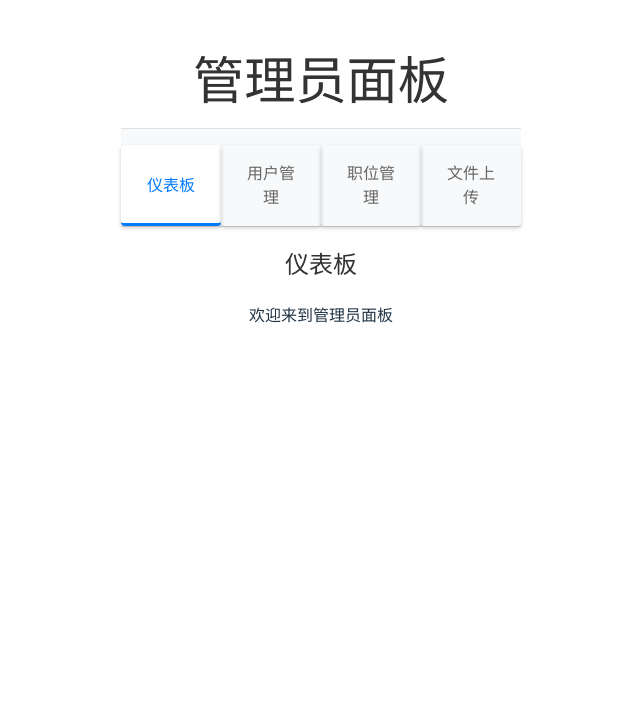
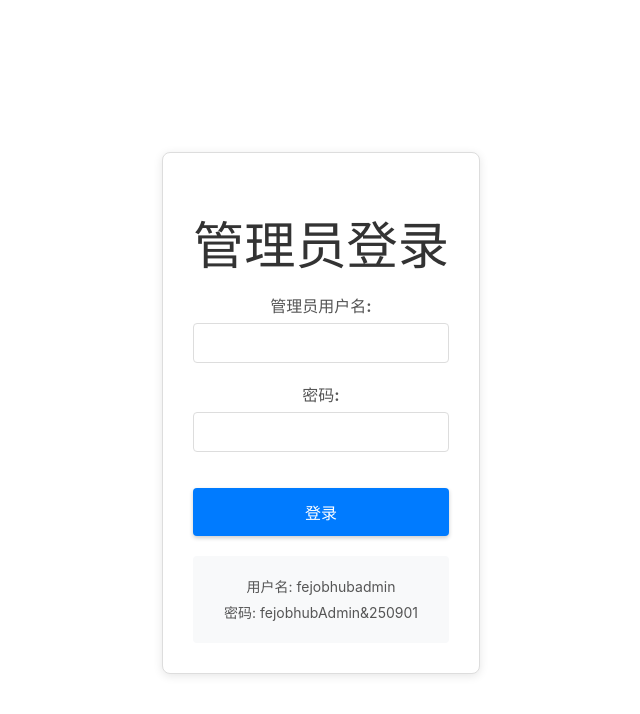
Before and after one commit to aecto/FEJobHub, a React (Vite) app in the folder frontend/: page /admin in a window 1280 px wide. Shown: the top 714 px of the page, without its empty margins (319-959 px from the left). Built offline with nearby package versions, Linux system fonts and the light colour scheme; the HTML template or start-up script is replaced by a standard one.

Commit message:
modify admin page part1

```diff
--- a/frontend/src/pages/AdminPage.jsx
+++ b/frontend/src/pages/AdminPage.jsx
@@ -1,5 +1,5 @@
 import React, { useState, useEffect } from 'react'
-import { adminAPI, jobAPI } from '../services/api'
+import { authAPI, adminAPI, jobAPI } from '../services/api'
 import './AdminStyles.css'
 
 const AdminPage = () => {
@@ -9,6 +9,19 @@ const AdminPage = () => {
   const [error, setError] = useState(null)
   const [activeTab, setActiveTab] = useState('dashboard')
   const [file, setFile] = useState(null)
+  const [isLoggedIn, setIsLoggedIn] = useState(false)
+  const [loginForm, setLoginForm] = useState({
+    username: '',
+    password: ''
+  })
+
+  // 检查是否已登录
+  useEffect(() => {
+    const token = localStorage.getItem('adminToken')
+    if (token) {
+      setIsLoggedIn(true)
+    }
+  }, [])
 
   // 获取仪表板数据
   const fetchDashboardData = async () => {
@@ -97,10 +110,92 @@ const AdminPage = () => {
     setFile(e.target.files[0])
   }
 
+  // 处理登录表单输入
+  const handleLoginChange = (e) => {
+    setLoginForm({
+      ...loginForm,
+      [e.target.name]: e.target.value
+    })
+  }
+
+  // 处理管理员登录
+  const handleAdminLogin = async (e) => {
+    e.preventDefault()
+    setLoading(true)
+    setError(null)
+
+    try {
+      const response = await authAPI.adminLogin(loginForm)
+      // 保存token到localStorage
+      localStorage.setItem('adminToken', response.data.token)
+      setIsLoggedIn(true)
+    } catch (err) {
+      setError(err.response?.data?.error || '登录失败')
+    } finally {
+      setLoading(false)
+    }
+  }
+
+  // 处理管理员登出
+  const handleAdminLogout = () => {
+    localStorage.removeItem('adminToken')
+    setIsLoggedIn(false)
+    setLoginForm({
+      username: '',
+      password: ''
+    })
+  }
+
+  // 如果未登录，显示登录表单
+  if (!isLoggedIn) {
+    return (
+      <div className="admin-page">
+        <div className="admin-login-container">
+          <h1>管理员登录</h1>
+          {error && <div className="error-message">{error}</div>}
+          <form onSubmit={handleAdminLogin}>
+            <div className="form-group">
+              <label htmlFor="username">管理员用户名:</label>
+              <input
+                type="text"
+                id="username"
+                name="username"
+                value={loginForm.username}
+                onChange={handleLoginChange}
+                required
+              />
+            </div>
+            <div className="form-group">
+              <label htmlFor="password">密码:</label>
+              <input
+                type="password"
+                id="password"
+                name="password"
+                value={loginForm.password}
+                onChange={handleLoginChange}
+                required
+              />
+            </div>
+            <button type="submit" disabled={loading}>
+              {loading ? '登录中...' : '登录'}
+            </button>
+          </form>
+          <div className="login-info">
+            <p>用户名: fejobhubadmin</p>
+            <p>密码: fejobhubAdmin&250901</p>
+          </div>
+        </div>
+      </div>
+    )
+  }
+
   return (
     <div className="admin-page">
       <div className="admin-header">
         <h1>管理员面板</h1>
+        <button className="logout-button" onClick={handleAdminLogout}>
+          登出
+        </button>
       </div>
 
       <div className="admin-tabs">
--- a/frontend/src/pages/AdminStyles.css
+++ b/frontend/src/pages/AdminStyles.css
@@ -1,13 +1,16 @@
 .admin-page {
-  width: 100%;
-  height: 100vh;
-  display: flex;
-  flex-direction: column;
+  padding: 20px;
+  max-width: 1200px;
+  margin: 0 auto;
 }
 
 .admin-header {
-  padding: 20px;
-  border-bottom: 1px solid #e0e0e0;
+  display: flex;
+  justify-content: space-between;
+  align-items: center;
+  margin-bottom: 20px;
+  padding-bottom: 10px;
+  border-bottom: 1px solid #ddd;
 }
 
 .admin-header h1 {
@@ -15,26 +18,41 @@
   color: #333;
 }
 
+.logout-button {
+  background-color: #dc3545;
+  color: white;
+  border: none;
+  padding: 8px 16px;
+  border-radius: 4px;
+  cursor: pointer;
+  font-size: 14px;
+}
+
+.logout-button:hover {
+  background-color: #c82333;
+}
+
 .admin-tabs {
   display: flex;
-  border-bottom: 1px solid #e0e0e0;
-  background-color: #f8f9fa;
+  gap: 10px;
+  margin-bottom: 20px;
+  border-bottom: 1px solid #ddd;
+  padding-bottom: 10px;
 }
 
 .admin-tabs button {
-  padding: 15px 20px;
-  background: none;
-  border: none;
+  background-color: #f8f9fa;
+  border: 1px solid #ddd;
+  padding: 8px 16px;
+  border-radius: 4px;
   cursor: pointer;
-  font-size: 16px;
-  color: #666;
-  border-bottom: 3px solid transparent;
+  font-size: 14px;
 }
 
 .admin-tabs button.active {
-  color: #007bff;
-  border-bottom-color: #007bff;
-  background-color: white;
+  background-color: #007bff;
+  color: white;
+  border-color: #007bff;
 }
 
 .admin-tabs button:hover:not(.active) {
@@ -42,9 +60,7 @@
 }
 
 .admin-content {
-  flex: 1;
-  overflow-y: auto;
-  padding: 20px;
+  min-height: 400px;
 }
 
 .error-message {
@@ -55,43 +71,31 @@
   margin-bottom: 20px;
 }
 
-.dashboard-tab h2,
-.users-tab h2,
-.jobs-tab h2,
-.upload-tab h2 {
-  margin-top: 0;
-  color: #333;
-}
-
-.users-table,
-.jobs-table {
+.users-table, .jobs-table {
   width: 100%;
   border-collapse: collapse;
   margin-top: 20px;
 }
 
-.users-table th,
-.users-table td,
-.jobs-table th,
-.jobs-table td {
-  padding: 12px;
+.users-table th, .users-table td, .jobs-table th, .jobs-table td {
+  border: 1px solid #ddd;
+  padding: 8px;
   text-align: left;
-  border-bottom: 1px solid #e0e0e0;
 }
 
-.users-table th,
-.jobs-table th {
+.users-table th, .jobs-table th {
   background-color: #f8f9fa;
-  font-weight: 600;
+  font-weight: bold;
 }
 
 .delete-button {
-  padding: 6px 12px;
   background-color: #dc3545;
   color: white;
   border: none;
+  padding: 4px 8px;
   border-radius: 4px;
   cursor: pointer;
+  font-size: 12px;
 }
 
 .delete-button:hover {
@@ -99,26 +103,84 @@
 }
 
 .upload-section {
-  display: flex;
-  flex-direction: column;
-  gap: 15px;
-  max-width: 400px;
+  margin-top: 20px;
 }
 
-.upload-section input,
-.upload-section button {
-  padding: 10px;
+.upload-section input {
+  margin-right: 10px;
 }
 
-.upload-section button {
-  background-color: #28a745;
+/* 管理员登录页面样式 */
+.admin-login-container {
+  max-width: 400px;
+  margin: 100px auto;
+  padding: 30px;
+  border: 1px solid #ddd;
+  border-radius: 8px;
+  box-shadow: 0 2px 10px rgba(0, 0, 0, 0.1);
+  background-color: #fff;
+}
+
+.admin-login-container h1 {
+  text-align: center;
+  margin-bottom: 20px;
+  color: #333;
+}
+
+.form-group {
+  margin-bottom: 20px;
+}
+
+.form-group label {
+  display: block;
+  margin-bottom: 5px;
+  font-weight: bold;
+  color: #555;
+}
+
+.form-group input {
+  width: 100%;
+  padding: 10px;
+  border: 1px solid #ddd;
+  border-radius: 4px;
+  font-size: 16px;
+  box-sizing: border-box;
+}
+
+.form-group input:focus {
+  border-color: #007bff;
+  outline: none;
+}
+
+button[type="submit"] {
+  width: 100%;
+  background-color: #007bff;
   color: white;
   border: none;
+  padding: 12px;
   border-radius: 4px;
   cursor: pointer;
-  width: fit-content;
+  font-size: 16px;
 }
 
-.upload-section button:hover {
-  background-color: #218838;
+button[type="submit"]:hover {
+  background-color: #0069d9;
 }
+
+button[type="submit"]:disabled {
+  background-color: #6c757d;
+  cursor: not-allowed;
+}
+
+.login-info {
+  margin-top: 20px;
+  padding: 15px;
+  background-color: #f8f9fa;
+  border-radius: 4px;
+  font-size: 14px;
+}
+
+.login-info p {
+  margin: 5px 0;
+  color: #555;
+}
--- a/frontend/src/services/api.js
+++ b/frontend/src/services/api.js
@@ -31,7 +31,10 @@ api.interceptors.response.use(
       // token过期或无效，清除本地存储并跳转到登录页
       localStorage.removeItem('token')
       localStorage.removeItem('user')
-      window.location.href = '/login'
+      // 只有在访问非管理员登录页面时才跳转
+      if (!window.location.pathname.includes('/admin')) {
+        window.location.href = '/login'
+      }
     }
     return Promise.reject(error)
   }
@@ -41,6 +44,7 @@ api.interceptors.response.use(
 export const authAPI = {
   register: (userData) => api.post('/auth/register', userData),
   login: (credentials) => api.post('/auth/login', credentials),
+  adminLogin: (credentials) => api.post('/auth/admin-login', credentials),
   getCurrentUser: () => api.get('/auth/profile'),
   logout: () => api.post('/auth/logout')
 }
```
Also changed, not shown: 2 other files (tests, documents, lock files or other folders).
